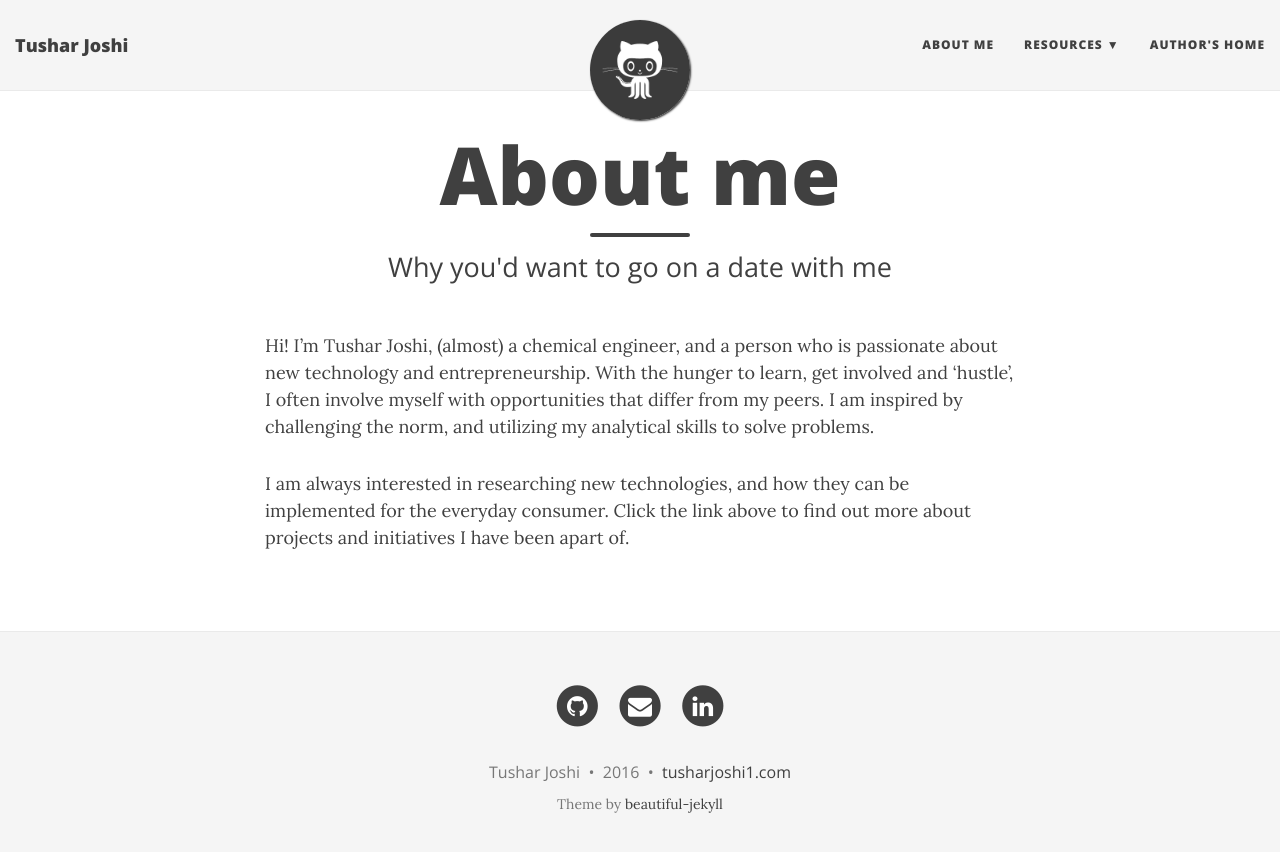
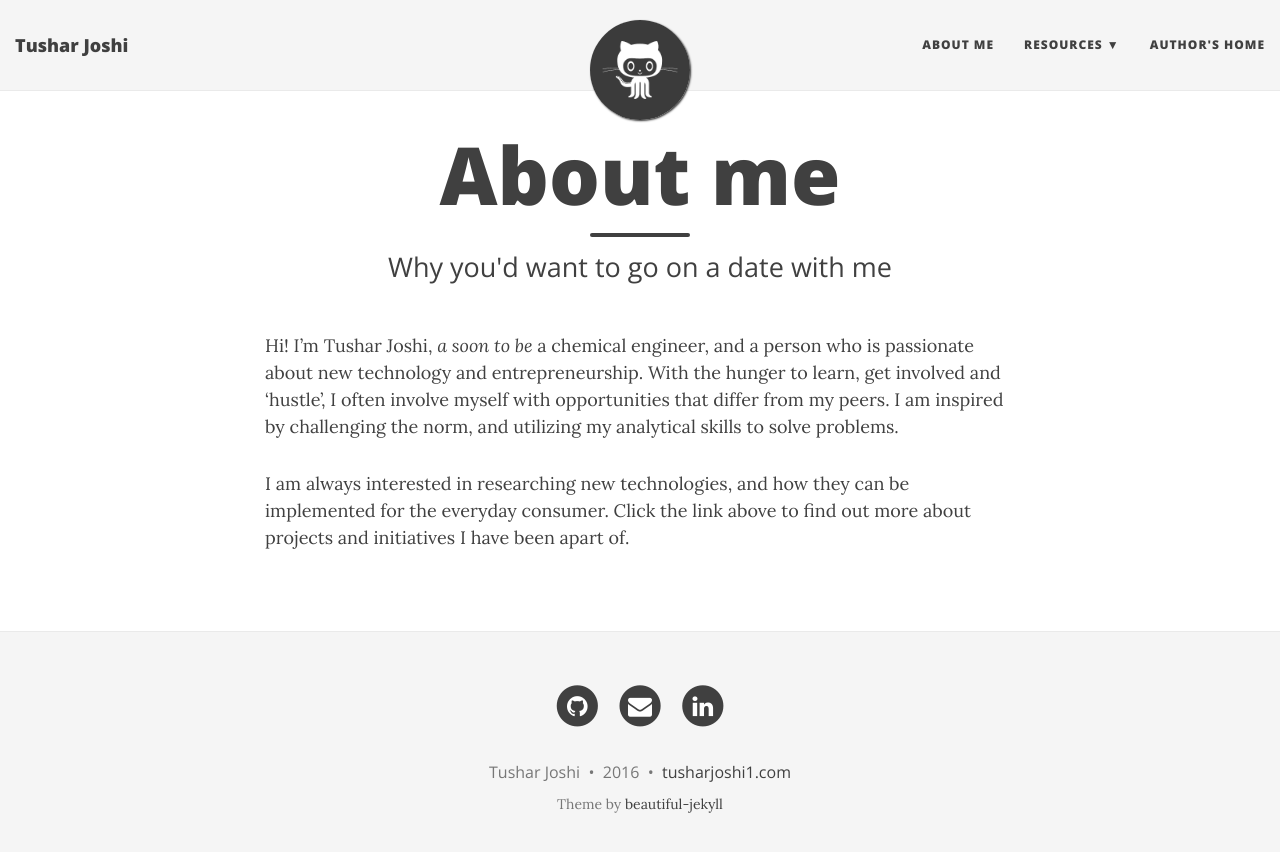
Before and after one commit to tusharjoshi1/tusharjoshi1.github.io, a Jekyll site: the page built from aboutme.md, in a window 1280 px wide. Shown: the top 852 px of the page. Built offline with Jekyll 4.4.1, drawn with Linux system fonts in a browser that asks for light colours; nearby versions of some CDN libraries.

Commit message:
Updated description for about me

```diff
--- a/aboutme.md
+++ b/aboutme.md
@@ -4,6 +4,6 @@
 subtitle: Why you'd want to go on a date with me
 ---
 
-Hi! I’m Tushar Joshi, (almost) a chemical engineer, and a person who is passionate about new technology and entrepreneurship. With the hunger to learn, get involved and ‘hustle’, I often involve myself with opportunities that differ from my peers. I am inspired by challenging the norm, and utilizing my analytical skills to solve problems.
+Hi! I’m Tushar Joshi, *a soon to be* a chemical engineer, and a person who is passionate about new technology and entrepreneurship. With the hunger to learn, get involved and ‘hustle’, I often involve myself with opportunities that differ from my peers. I am inspired by challenging the norm, and utilizing my analytical skills to solve problems.
 
 I am always interested in researching new technologies, and how they can be implemented for the everyday consumer. Click the link above to find out more about projects and initiatives I have been apart of.
```
